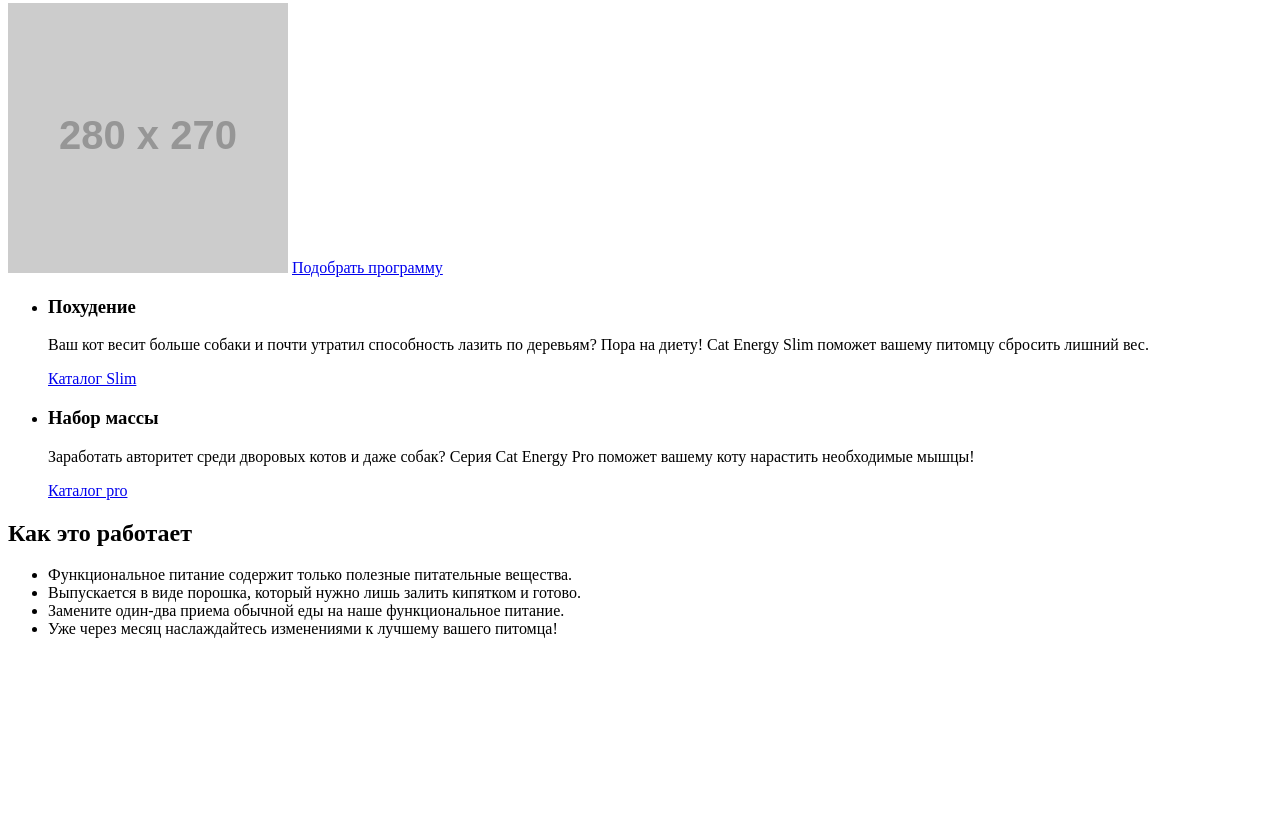
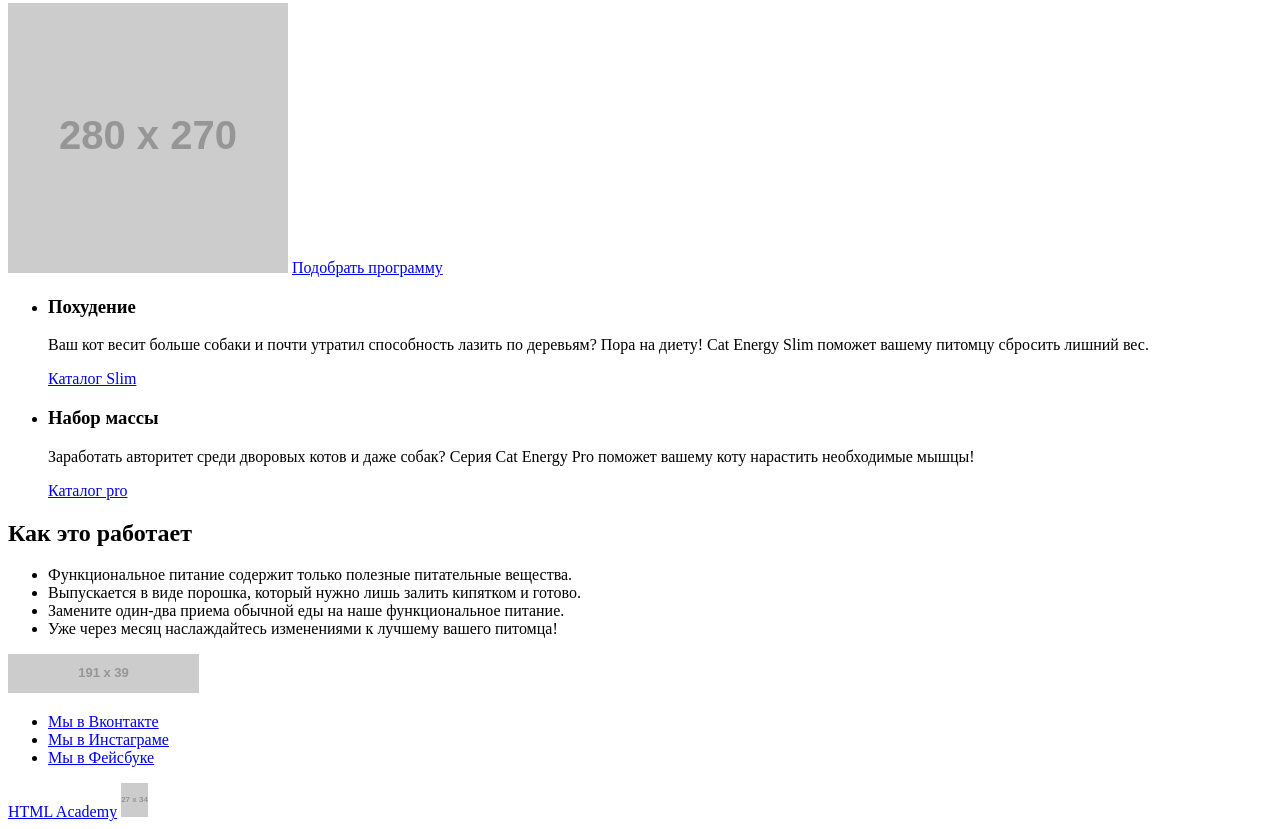
Before and after one commit to BelyaevaEkaterina/1217021-cat-energy-19, a website: page source/index.html in a window 1280 px wide. Shown: the part 279-1108 px from the top of the page. Before the commit the page ends 933 px from the top, so only its background shows below. Drawn offline with Linux system fonts and the light colour scheme; placeholder pictures from the web are drawn by us.

Commit message:
Разметка футера

```diff
--- a/source/index.html
+++ b/source/index.html
@@ -6,7 +6,7 @@
   </head>
   <body>
     <header class="page-header">
-      <a class="page-header__logo">
+      <a class="page-header__logo logo">
         <img class="page-header__logo-image" src="https://via.placeholder.com/191x39" width="191" height="39" alt="Cat Energy">
       </a>
       <nav class="main-nav">
@@ -53,5 +53,25 @@
         </ul>
       </section>
     </main>
+    <footer class="page-footer">
+      <a class="page-footer__logo logo">
+        <img class="page-footer__logo-image" src="https://via.placeholder.com/191x39" width="191" height="39" alt="Cat Energy">
+      </a>
+      <ul class="social__list">
+        <li class="social__item">
+          <a class="social__link social__link--vkontakte" href="https://vk.com/htmlacademy">Мы в Вконтакте</a>
+        </li>
+        <li class="social__item">
+          <a class="social__link social__link--instagram" href="https://www.instagram.com/htmlacademy">Мы в Инстаграме</a>
+        </li>
+        <li class="social__item">
+          <a class="social__link social__link--facebook" href="https://www.facebook.com/htmlacademy">Мы в Фейсбуке</a>
+        </li>
+      </ul>
+      <div class="page-footer__copyright copyright">
+        <a class="copyright__link" href="https://htmlacademy.ru/intensive/adaptive">HTML Academy</a>
+        <img class="copyright_HTMLAcademy-logo" src="https://via.placeholder.com/27x34" width="27" height="34" alt="Логотип HTMLAcademy">
+      </div>
+    </footer>
   </body>
 </html>
```
